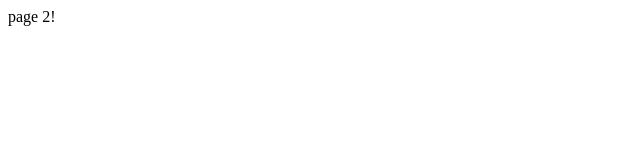
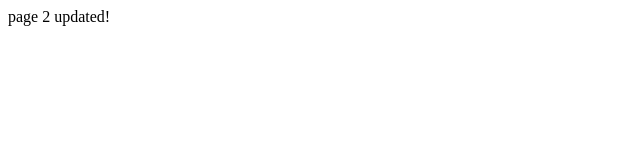
Before and after one commit to dannypaton/test, a plain HTML site: page page2.html in a window 1280 px wide. Shown: the full height of the page, 0-640 px from the left. Drawn offline with Linux system fonts and the light colour scheme.

Commit message:
updated index2.html

```diff
--- a/page2.html
+++ b/page2.html
@@ -7,6 +7,6 @@
   <title>Document</title>
 </head>
 <body>
-  page 2!
+  page 2 updated!
 </body>
 </html>
```
